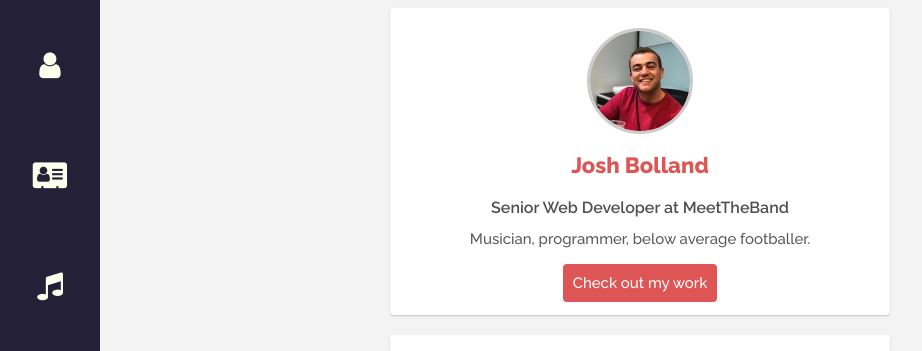
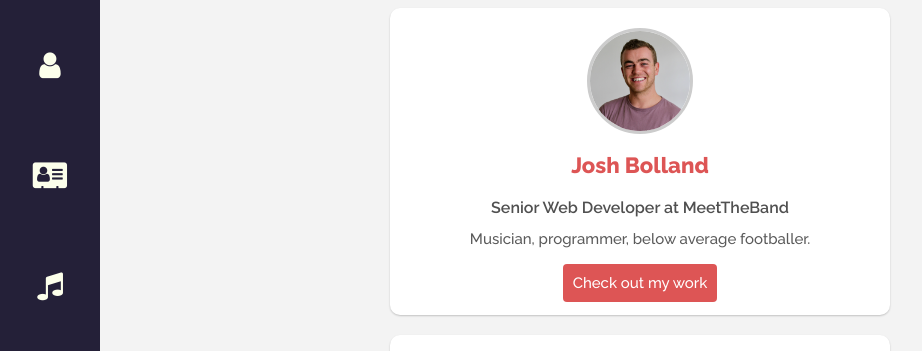
Before and after one commit to joshbolland/profile, a plain HTML site: page index.html in a window 1280 px wide. Shown: the top 351 px of the page, without its empty margins (0-922 px from the left). Drawn offline with Linux system fonts and the light colour scheme.

Commit message:
changed profile photo

```diff
--- a/index.html
+++ b/index.html
@@ -10,7 +10,7 @@
     <div class="container">
       <div class="card" id="summary">
         <a href="https://kitt.lewagon.com/alumni/joshbolland" target="_blank">
-          <img src="images/josh.jpg" alt="Josh Bolland" class="img-circle">
+          <img src="images/joshsquare.jpg" alt="Josh Bolland" class="img-circle">
         </a>
         <h1>Josh Bolland</h1>
         <h2>Senior Web Developer at MeetTheBand</h2>
--- a/style.css
+++ b/style.css
@@ -78,7 +78,7 @@ li {
     background: white;
     padding: 20px;
     margin-bottom: 20px;
-    border-radius: 4px;
+    border-radius: 10px;
     box-shadow: 0px 1px 2px 0px rgba(0, 0, 0, 0.2);
     text-align: center;
 }
```
Also changed, not shown: images/JoshSquare.jpg (added), 1 other file.
